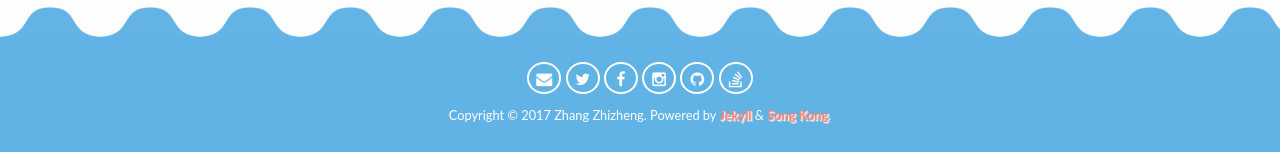
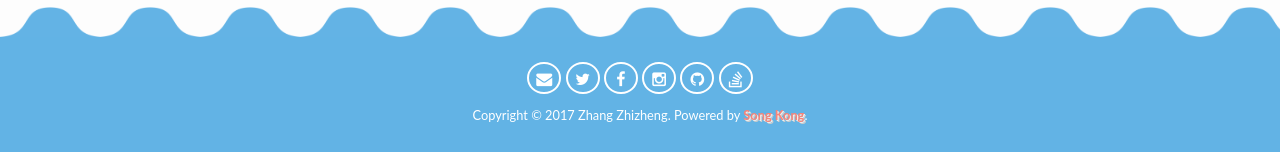
Before and after one commit to izhizheng/izhizheng.github.io, a Jekyll site: the page built from index.html, in a window 1280 px wide. Shown: the part 998-1150 px from the top of the page. Built offline with Jekyll 4.4.1, drawn with Linux system fonts in a browser that asks for light colours.

Commit message:
Update footer.html

```diff
--- a/_includes/footer.html
+++ b/_includes/footer.html
@@ -29,7 +29,7 @@
         {% if site.hackernews %}<li><a class="social-btn btn-white" href="https://news.ycombinator.com/user?id={{ site.hackernews }}" target="_blank" rel="noopener noreferrer" title="Follow me on Hackernews"><i class="fa fa-fw fa-hacker-news"></i></a></li>{% endif %}
       </ul>
     </div>
-    <div class="copyright text-center">Copyright © {{ 'now' | date: "%Y" }} {{ site.author.name }}. Powered by <a href="http://jekyllrb.com" target="_blank" rel="noopener noreferrer">Jekyll</a> &amp; <span style="white-space:nowrap;"><a href="http://kongsong.me" target="_blank" rel="noopener noreferrer">Song Kong</a></span>.</div>
+    <div class="copyright text-center">Copyright &copy; {{ 'now' | date: "%Y" }} {{ site.author.name }}. Powered by <a href="http://kongsong.me" target="_blank" rel="noopener noreferrer">Song Kong</a></span>.</div>
   </div>
   <div id="top" class="btn-top" style="display:none">
     <a href=" #header "><i class="fa fa-paw" aria-hidden="true"></i></a>
```
